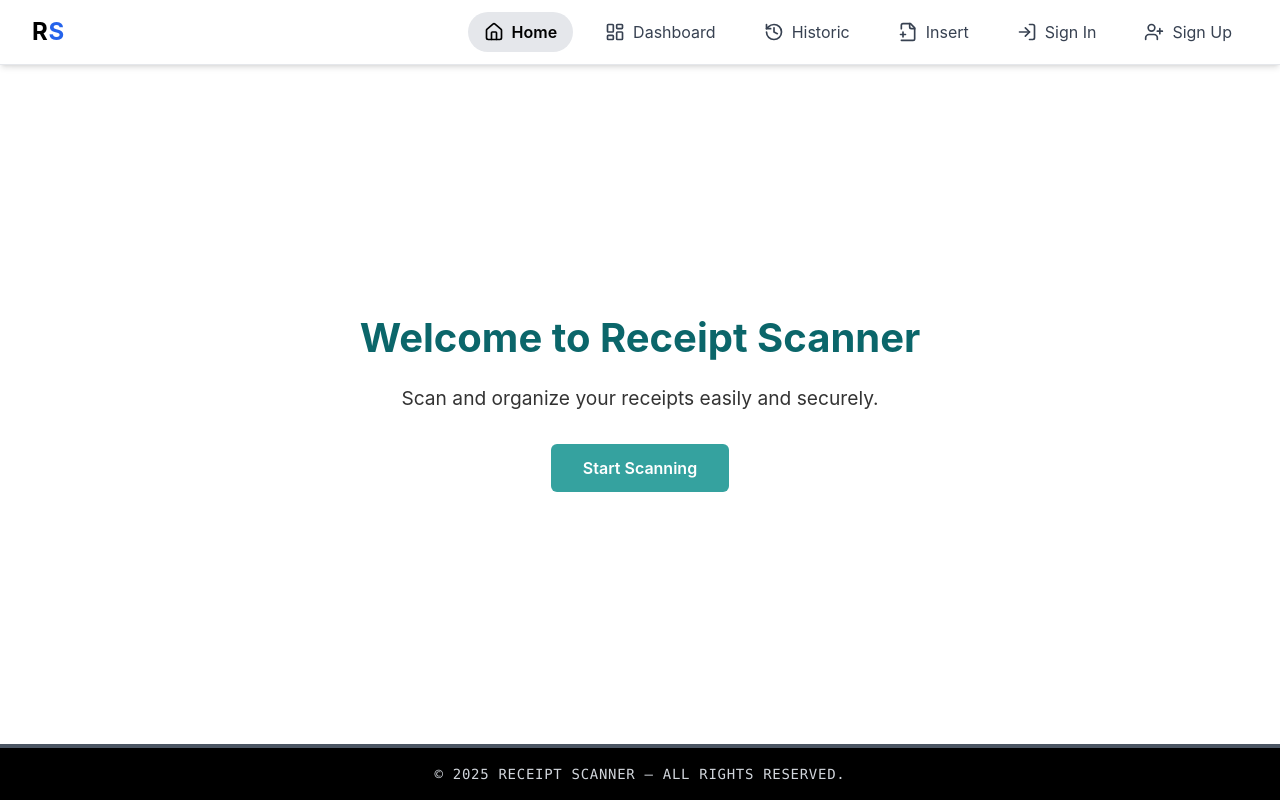
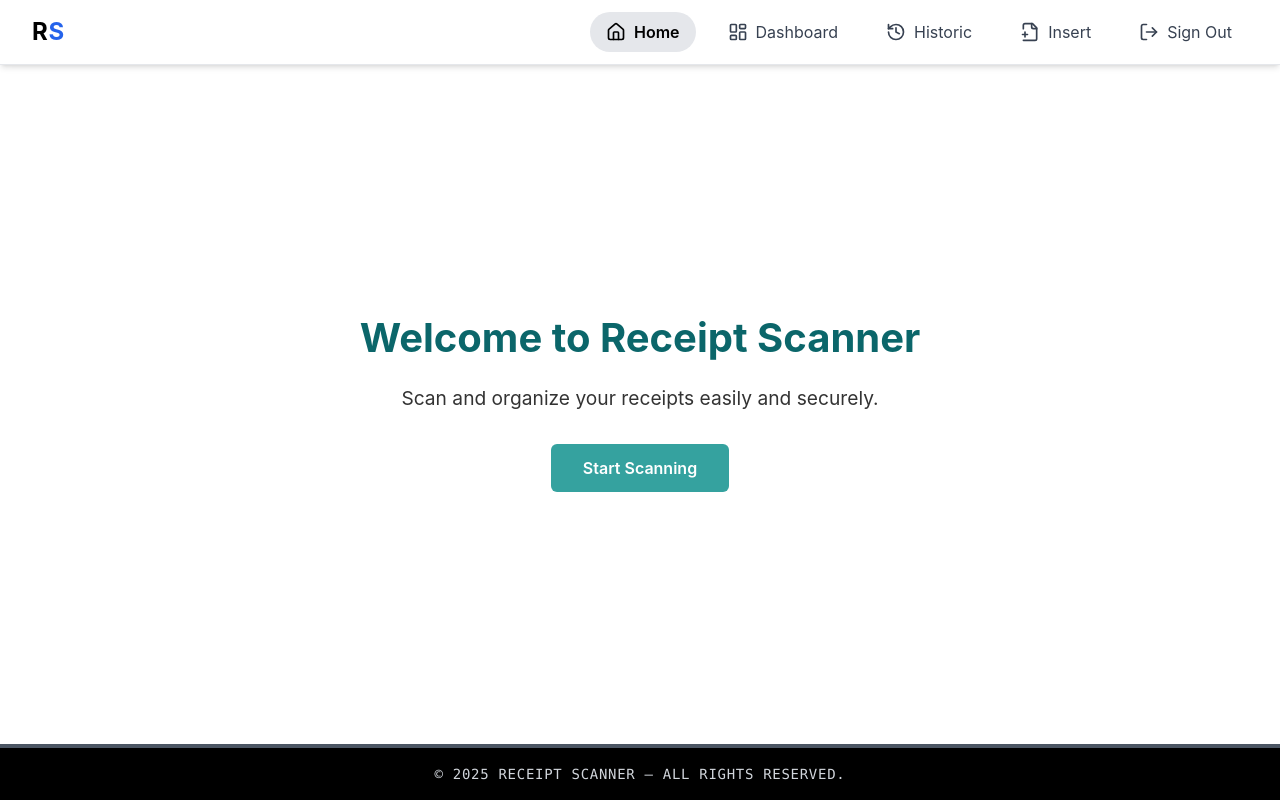
Before and after one commit to mthsdaher/receipt-scanner, a React (Create React App) app in the folder receipt-scanner-frontend/: page / in a window 1280 px wide. Built offline with nearby package versions, Linux system fonts and the light colour scheme; sample sign-in values are in the browser's storage.

Commit message:
implement AuthContext and useAuth hook; refactor authentication handling in Signin and VerificationCode components

```diff
--- a/receipt-scanner-frontend/src/App.tsx
+++ b/receipt-scanner-frontend/src/App.tsx
@@ -1,5 +1,5 @@
 import React from 'react';
-import { BrowserRouter as Router, Route, Routes } from 'react-router-dom';
+import { Route, Routes } from 'react-router-dom';
 
 import Signin from './pages/Signin';
 import Signup from './pages/Signup';
@@ -10,12 +10,11 @@ import Home from './pages/Home';
 import Navbar from './components/Navbar';
 import VerificationCode from "./pages/VerificationCode";
 
-const App = () => {
-  return (
-    <Router>
-      <Navbar />
-        <Routes>
-        <Route path="/" element={<Home />} />
+const App: React.FC = () => (
+  <>
+    <Navbar />
+    <Routes>
+    <Route path="/" element={<Home />} />
         <Route path="/signin" element={<Signin />} />
         <Route path="/signup" element={<Signup />} />
         <Route path="/verify-code" element={<VerificationCode />} />
@@ -23,9 +22,8 @@ const App = () => {
         <Route path="/historic" element={<div>Historic Page (To Be Implemented)</div>} />
         <Route path="/insert-receipt" element={<InsertReceipt />} />
         <Route path="/signout" element={<Signout />} />
-      </Routes>
-    </Router>
-  );
-};
+    </Routes>
+  </>
+);
 
 export default App;
--- a/receipt-scanner-frontend/src/components/Navbar.tsx
+++ b/receipt-scanner-frontend/src/components/Navbar.tsx
@@ -1,5 +1,5 @@
-import React from "react";
-import { Link, useLocation } from "react-router-dom";
+import React from 'react';
+import { Link, useLocation } from 'react-router-dom';
 import {
   Home,
   LayoutDashboard,
@@ -7,48 +7,74 @@ import {
   FilePlus2,
   LogIn,
   UserPlus,
-} from "lucide-react";
+  LogOut,
+} from 'lucide-react';
+import { useAuth } from '../contexts/AuthContext';
 
 const Navbar: React.FC = () => {
   const location = useLocation();
+  const { isLoggedIn, signOut } = useAuth();
 
-  const navItems = [
-    { path: "/", label: "Home", icon: <Home size={20} /> },
-    {
-      path: "/dashboard",
-      label: "Dashboard",
-      icon: <LayoutDashboard size={20} />,
-    },
-    { path: "/historic", label: "Historic", icon: <History size={20} /> },
-    { path: "/insert-receipt", label: "Insert", icon: <FilePlus2 size={20} /> },
-    { path: "/signin", label: "Sign In", icon: <LogIn size={20} /> },
-    { path: "/signup", label: "Sign Up", icon: <UserPlus size={20} /> },
+  // Common items
+  const items = [
+    { path: '/', label: 'Home', icon: <Home size={20} /> },
+    { path: '/dashboard', label: 'Dashboard', icon: <LayoutDashboard size={20} /> },
+    { path: '/historic', label: 'Historic', icon: <History size={20} /> },
+    { path: '/insert-receipt', label: 'Insert', icon: <FilePlus2 size={20} /> },
   ];
+
+  // Auth-specific
+  const authItems = isLoggedIn
+    ? [{ action: signOut, label: 'Sign Out', icon: <LogOut size={20} /> }]
+    : [
+        { path: '/signin', label: 'Sign In', icon: <LogIn size={20} /> },
+        { path: '/signup', label: 'Sign Up', icon: <UserPlus size={20} /> },
+      ];
 
   return (
     <nav className="fixed top-0 left-0 right-0 z-50 bg-white shadow-md border-b border-gray-200">
       <div className="max-w-7xl mx-auto px-4 sm:px-6 lg:px-8 h-16 flex items-center justify-between">
-        {/* Logo */}
         <div className="text-2xl font-bold tracking-wide text-black uppercase">
           R<span className="text-blue-600">S</span>
         </div>
 
-        {/* Navigation Links */}
         <div className="flex items-center space-x-2 md:space-x-4">
-          {navItems.map(({ path, label, icon }) => (
+          {items.map(({ path, label, icon }) => (
             <Link
               key={path}
               to={path}
               className={`flex items-center gap-2 px-4 py-2 rounded-full transition duration-300 hover:bg-gray-100 ${
-                location.pathname === path
-                  ? "bg-gray-200 font-semibold"
-                  : "text-gray-700"
+                location.pathname === path ? 'bg-gray-200 font-semibold' : 'text-gray-700'
               }`}
             >
               {icon}
               <span className="hidden sm:inline">{label}</span>
             </Link>
           ))}
+
+          {authItems.map((item) =>
+            'path' in item ? (
+              <Link
+                key={item.path}
+                to={item.path}
+                className={`flex items-center gap-2 px-4 py-2 rounded-full transition duration-300 hover:bg-gray-100 ${
+                  location.pathname === item.path ? 'bg-gray-200 font-semibold' : 'text-gray-700'
+                }`}
+              >
+                {item.icon}
+                <span className="hidden sm:inline">{item.label}</span>
+              </Link>
+            ) : (
+              <button
+                key={item.label}
+                onClick={item.action}
+                className="flex items-center gap-2 px-4 py-2 rounded-full text-gray-700 hover:bg-gray-100 transition duration-300"
+              >
+                {item.icon}
+                <span className="hidden sm:inline">{item.label}</span>
+              </button>
+            )
+          )}
         </div>
       </div>
     </nav>
--- /dev/null
+++ b/receipt-scanner-frontend/src/contexts/AuthContext.tsx
@@ -0,0 +1,52 @@
+//AuthContext + useAuth hook
+
+import React, { createContext, useContext, useState, useEffect } from 'react';
+import { useNavigate } from 'react-router-dom';
+
+interface AuthContextType {
+  token: string | null;
+  isLoggedIn: boolean;
+  signIn: (token: string) => void;
+  signOut: () => void;
+}
+
+// 1. Create the context with default empty values
+const AuthContext = createContext<AuthContextType>({
+  token: null,
+  isLoggedIn: false,
+  signIn: () => {},
+  signOut: () => {},
+});
+
+export const AuthProvider: React.FC<{ children: React.ReactNode }> = ({ children }) => {
+  const [token, setToken] = useState<string | null>(null);
+  const navigate = useNavigate();
+
+  // 2. On mount, read existing token from localStorage
+  useEffect(() => {
+    const stored = localStorage.getItem('token');
+    if (stored) setToken(stored);
+  }, []);
+
+  // 3. signIn: save token and update state
+  const signIn = (newToken: string) => {
+    localStorage.setItem('token', newToken);
+    setToken(newToken);
+  };
+
+  // 4. signOut: remove token, update state and redirect to Sign In
+  const signOut = () => {
+    localStorage.removeItem('token');
+    setToken(null);
+    navigate('/signin', { replace: true });
+  };
+
+  return (
+    <AuthContext.Provider value={{ token, isLoggedIn: !!token, signIn, signOut }}>
+      {children}
+    </AuthContext.Provider>
+  );
+};
+
+// 5. Hook to consume the auth state anywhere
+export const useAuth = () => useContext(AuthContext);
--- a/receipt-scanner-frontend/src/index.tsx
+++ b/receipt-scanner-frontend/src/index.tsx
@@ -1,15 +1,22 @@
 import React from 'react';
 import ReactDOM from 'react-dom/client';
-import './index.css'
+import { BrowserRouter } from 'react-router-dom';
+import './index.css';
 import App from './App';
 import { ToastContainer } from 'react-toastify';
 import 'react-toastify/dist/ReactToastify.css';
+import { AuthProvider } from './contexts/AuthContext';
 
-// Create and render the React root
-const root = ReactDOM.createRoot(document.getElementById('root') as HTMLElement);
+const container = document.getElementById('root') as HTMLElement;
+const root = ReactDOM.createRoot(container);
+
 root.render(
-  <>
-    <App />
-    <ToastContainer aria-label="Notification Container" />
-  </>
+  <React.StrictMode>
+    <BrowserRouter>
+      <AuthProvider>
+        <App />
+        <ToastContainer />
+      </AuthProvider>
+    </BrowserRouter>
+  </React.StrictMode>
 );
--- a/receipt-scanner-frontend/src/pages/Signin/controller.ts
+++ b/receipt-scanner-frontend/src/pages/Signin/controller.ts
@@ -1,6 +1,7 @@
 import { useState, useEffect, useMemo } from 'react';
 import { useNavigate } from 'react-router-dom';
 import { UseSigninControllerReturn } from './types';
+import { useAuth } from 'contexts/AuthContext';
 
 export const useSigninController = (): UseSigninControllerReturn => {
   const [email, setEmail] = useState('');
@@ -12,8 +13,9 @@ export const useSigninController = (): UseSigninControllerReturn => {
   const [allowResend, setAllowResend] = useState(true);
 
   const navigate = useNavigate();
+  const { signIn } = useAuth(); // useAuth hook to manage authentication state
 
-  // 1. Countdown effect: decrement timer every second
+  // countdown effect: decrement timer every second
   useEffect(() => {
     let interval: NodeJS.Timeout;
     if (timer > 0) {
@@ -24,20 +26,20 @@ export const useSigninController = (): UseSigninControllerReturn => {
     return () => clearInterval(interval);
   }, [timer, allowResend]);
 
-  // 2. Format seconds into MM:SS
+  // format seconds into MM:SS
   const formattedTimer = useMemo(() => {
     const m = Math.floor(timer / 60).toString().padStart(2, '0');
     const s = (timer % 60).toString().padStart(2, '0');
     return `${m}:${s}`;
   }, [timer]);
 
-  // 3. Handle input changes
+  // handle input changes
   const handleChange = (field: 'email' | 'password') => (e: React.ChangeEvent<HTMLInputElement>) => {
     if (field === 'email') setEmail(e.target.value);
     else setPassword(e.target.value);
   };
 
-  // 4. Login submission
+  // login submission
   const handleSubmit = async () => {
     setError('');
     try {
@@ -49,7 +51,6 @@ export const useSigninController = (): UseSigninControllerReturn => {
       const data = await res.json();
 
       if (!res.ok) {
-        // if account not activated, trigger UI to allow resending
         if (data.message === 'Account not activated') {
           setError('Account not activated. Please verify your account.');
         } else {
@@ -58,8 +59,10 @@ export const useSigninController = (): UseSigninControllerReturn => {
         return;
       }
 
-      // on success, store token and redirect
-      localStorage.setItem('token', data.token);
+      // substituído:
+      // localStorage.setItem('token', data.token);
+      signIn(data.token);
+
       navigate('/dashboard');
     } catch (err) {
       console.error('Login error:', err);
@@ -67,7 +70,7 @@ export const useSigninController = (): UseSigninControllerReturn => {
     }
   };
 
-  // 5. Resend verification code
+  // resend verification code
   const handleResend = async () => {
     setError('');
     setAllowResend(false);
--- a/receipt-scanner-frontend/src/pages/VerificationCode/controller.ts
+++ b/receipt-scanner-frontend/src/pages/VerificationCode/controller.ts
@@ -1,10 +1,12 @@
 import { useState, useEffect, useMemo } from 'react';
 import { useNavigate, useLocation } from 'react-router-dom';
+import { useAuth } from '../../contexts/AuthContext';
 import { UseVerificationControllerReturn } from './types';
 
 export const useVerificationController = (): UseVerificationControllerReturn => {
   const location = useLocation();
   const navigate = useNavigate();
+  const { signIn } = useAuth();
 
   // retrieve email passed via state
   const email = (location.state as any)?.email as string;
@@ -63,8 +65,7 @@ export const useVerificationController = (): UseVerificationControllerReturn =>
       });
       const data = await res.json();
       if (res.ok) {
-        // assume backend returns a fresh token on verify
-        localStorage.setItem('token', data.token);
+        signIn(data.token);
         navigate('/', { replace: true });
       } else {
         setVerifyError(data.message || 'Invalid code');
```
